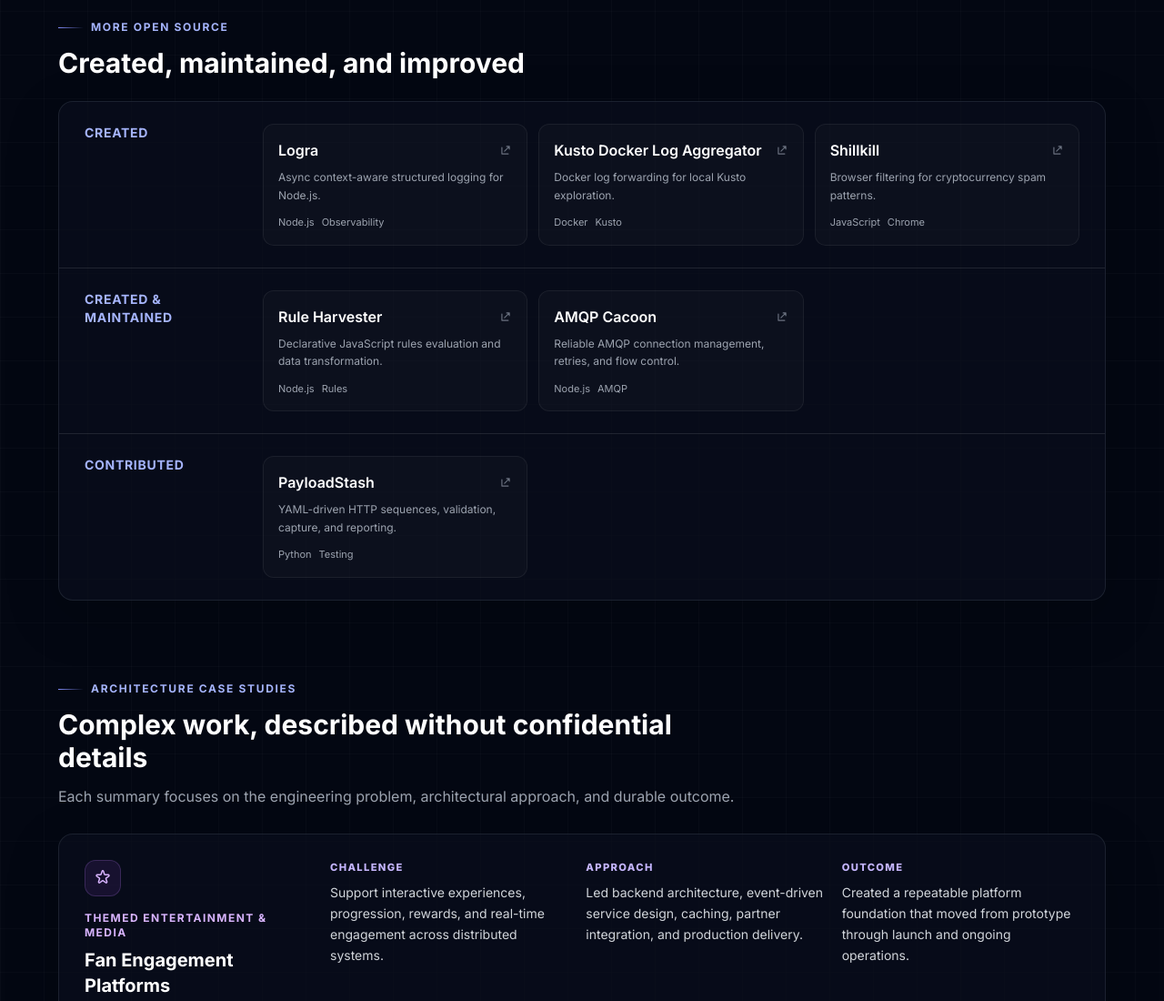
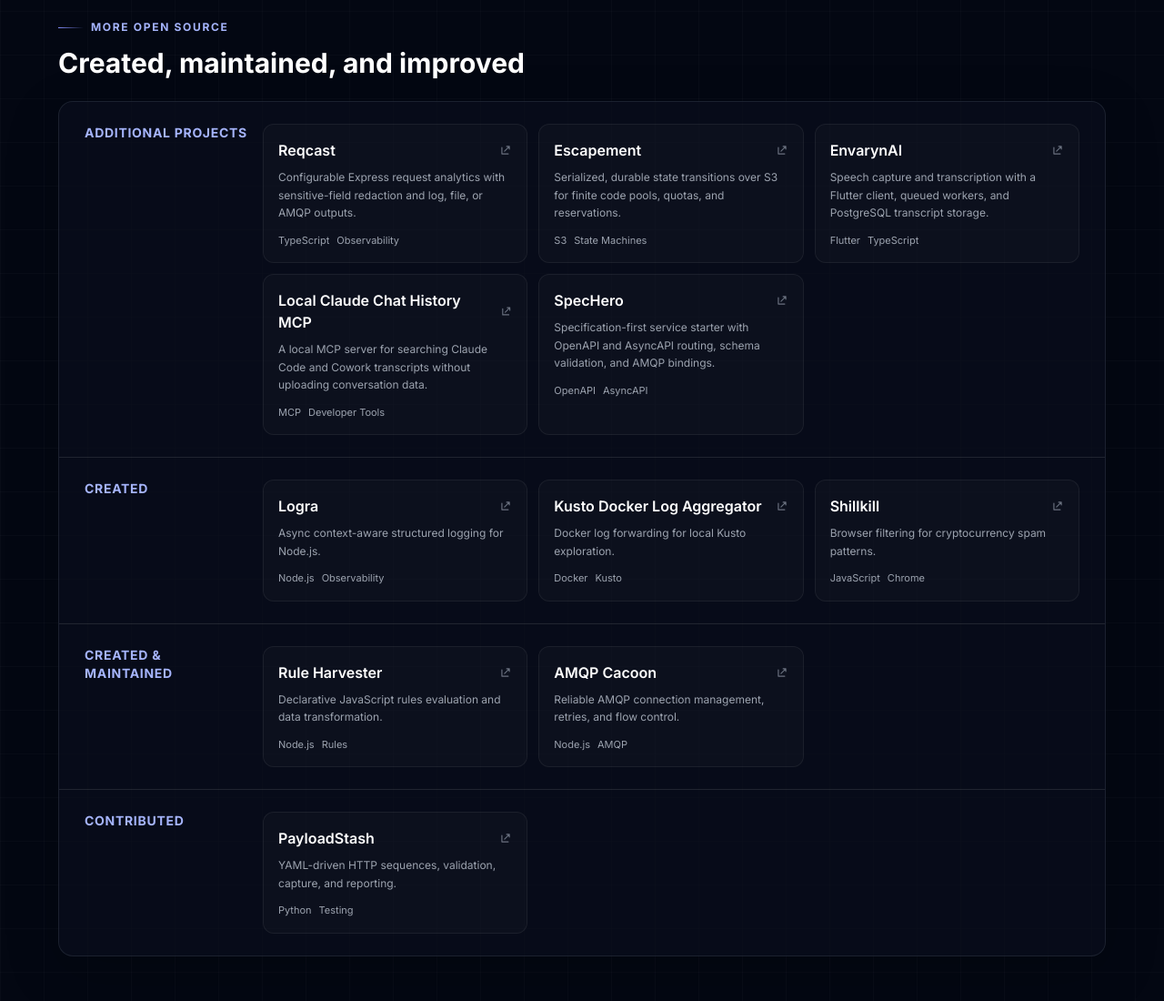
Before and after one commit to daniellmorris/daniellmorris.github.io, an Astro site: page /projects in a window 1280 px wide. Shown: the part 1140-2240 px from the top of the page at 91% size. Built offline with nearby package versions, Linux system fonts and the light colour scheme; Astro itself is replaced by a stand-in of ours.

Commit message:
Add five platform and AI projects to portfolio

```diff
--- a/src/pages/projects.astro
+++ b/src/pages/projects.astro
@@ -41,6 +41,16 @@ const featuredProjects = [
 ];
 
 const projectGroups = [
+  {
+    title: 'Additional Projects',
+    projects: [
+      { name: 'Reqcast', description: 'Configurable Express request analytics with sensitive-field redaction and log, file, or AMQP outputs.', tags: ['TypeScript', 'Observability'], github: 'https://github.com/GiganticPlayground/reqcast' },
+      { name: 'Escapement', description: 'Serialized, durable state transitions over S3 for finite code pools, quotas, and reservations.', tags: ['S3', 'State Machines'], github: 'https://github.com/GiganticPlayground/Escapement' },
+      { name: 'EnvarynAI', description: 'Speech capture and transcription with a Flutter client, queued workers, and PostgreSQL transcript storage.', tags: ['Flutter', 'TypeScript'], github: 'https://github.com/daniellmorris/EnvarynAI' },
+      { name: 'Local Claude Chat History MCP', description: 'A local MCP server for searching Claude Code and Cowork transcripts without uploading conversation data.', tags: ['MCP', 'Developer Tools'], github: 'https://github.com/daniellmorris/local-claude-chat-history-mcp' },
+      { name: 'SpecHero', description: 'Specification-first service starter with OpenAPI and AsyncAPI routing, schema validation, and AMQP bindings.', tags: ['OpenAPI', 'AsyncAPI'], github: 'https://github.com/daniellmorris/spechero' }
+    ]
+  },
   {
     title: 'Created',
     projects: [
```
